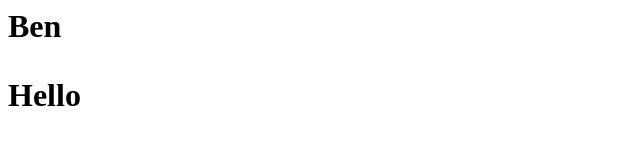
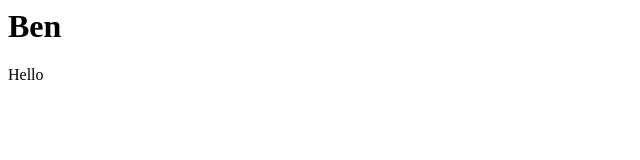
Before and after one commit to bduclo22/DigitalOceanAppExp, a plain HTML site: page index.html in a window 1280 px wide. Shown: the whole page, without its empty margins (0-640 px from the left). Drawn offline with Linux system fonts and the light colour scheme.

Commit message:
Update index.html

```diff
--- a/index.html
+++ b/index.html
@@ -1,6 +1,6 @@
 <html>
 <body>
-<h1>Ben<h1>
+<h1>Ben</h1>
 <p>Hello</p>
 </body>
 </html>
```
